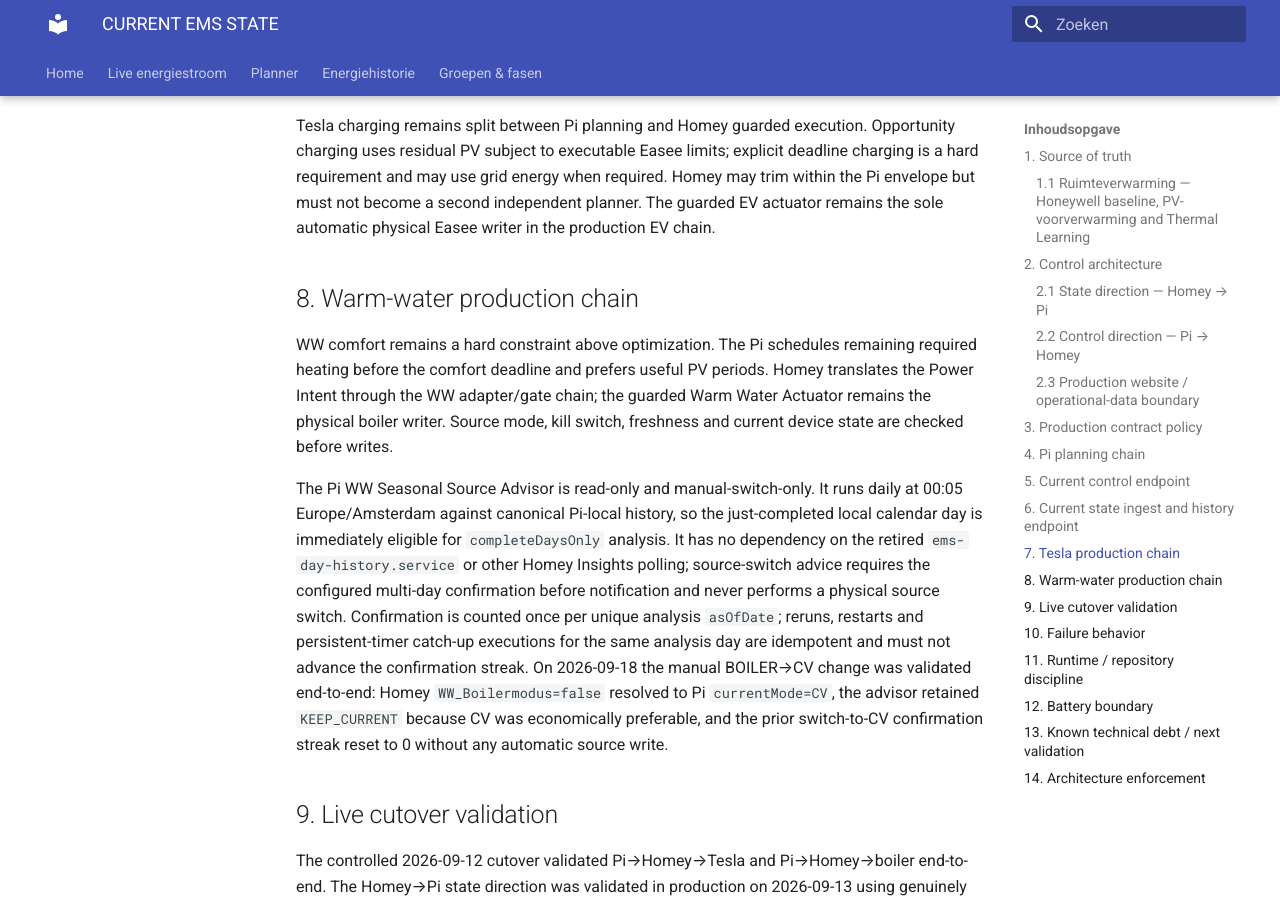
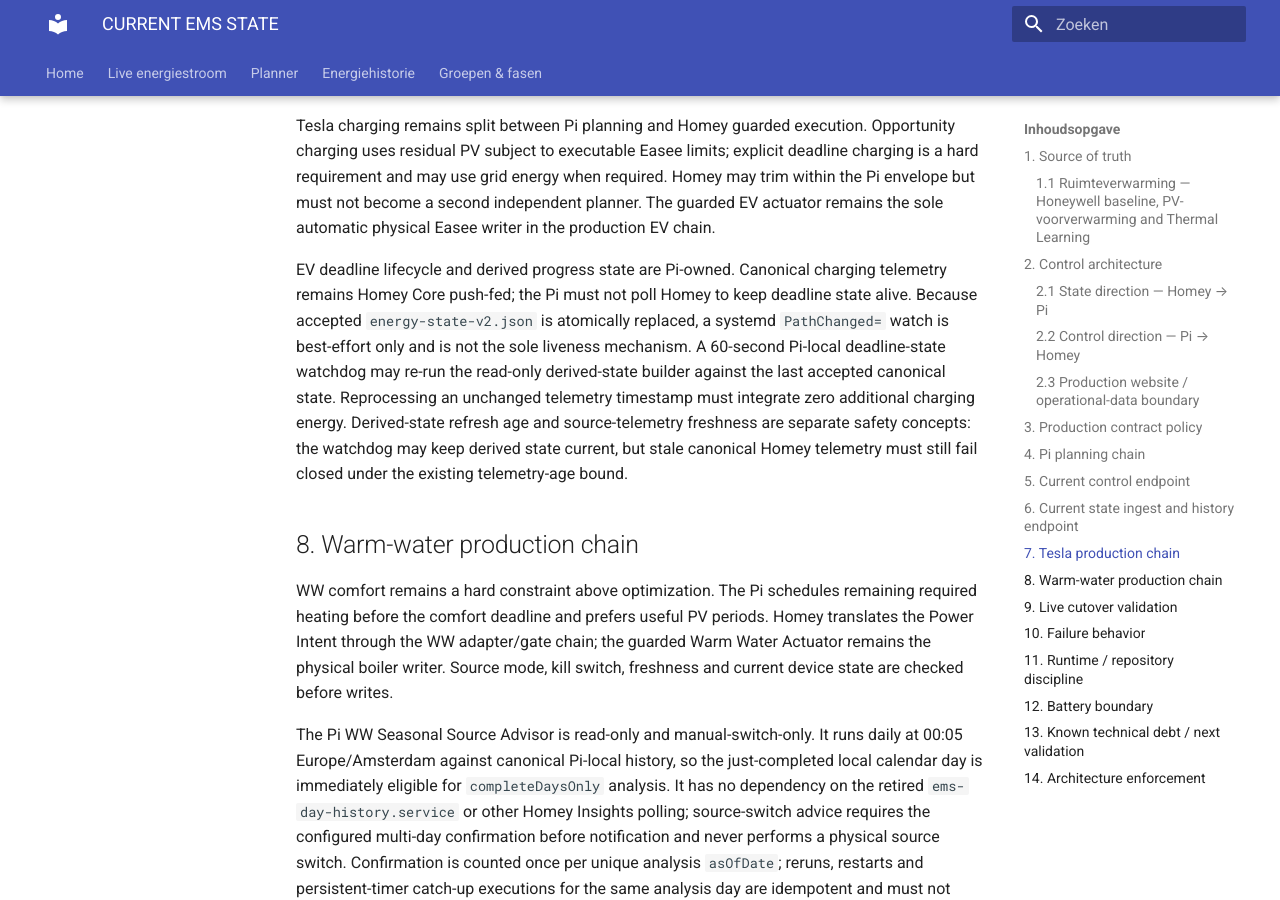
Before and after one commit to OnsKasteeltje/homey-energy-manual, an MkDocs documentation site: the page built from docs/architecture/CURRENT-EMS-STATE.md, in a window 1280 px wide and 900 px high, scrolled down 7593 px. Built offline with MkDocs 1.6.1 and Material for MkDocs 9.7.7, drawn with Linux system fonts in a browser that asks for light colours.

Commit message:
docs(architecture): define EV deadline watchdog boundary

```diff
--- a/docs/architecture/CURRENT-EMS-STATE.md
+++ b/docs/architecture/CURRENT-EMS-STATE.md
@@ -160,6 +160,8 @@
 
 Tesla charging remains split between Pi planning and Homey guarded execution. Opportunity charging uses residual PV subject to executable Easee limits; explicit deadline charging is a hard requirement and may use grid energy when required. Homey may trim within the Pi envelope but must not become a second independent planner. The guarded EV actuator remains the sole automatic physical Easee writer in the production EV chain.
 
+EV deadline lifecycle and derived progress state are Pi-owned. Canonical charging telemetry remains Homey Core push-fed; the Pi must not poll Homey to keep deadline state alive. Because accepted `energy-state-v2.json` is atomically replaced, a systemd `PathChanged=` watch is best-effort only and is not the sole liveness mechanism. A 60-second Pi-local deadline-state watchdog may re-run the read-only derived-state builder against the last accepted canonical state. Reprocessing an unchanged telemetry timestamp must integrate zero additional charging energy. Derived-state refresh age and source-telemetry freshness are separate safety concepts: the watchdog may keep derived state current, but stale canonical Homey telemetry must still fail closed under the existing telemetry-age bound.
+
 ## 8. Warm-water production chain
 
 WW comfort remains a hard constraint above optimization. The Pi schedules remaining required heating before the comfort deadline and prefers useful PV periods. Homey translates the Power Intent through the WW adapter/gate chain; the guarded Warm Water Actuator remains the physical boiler writer. Source mode, kill switch, freshness and current device state are checked before writes.
```
